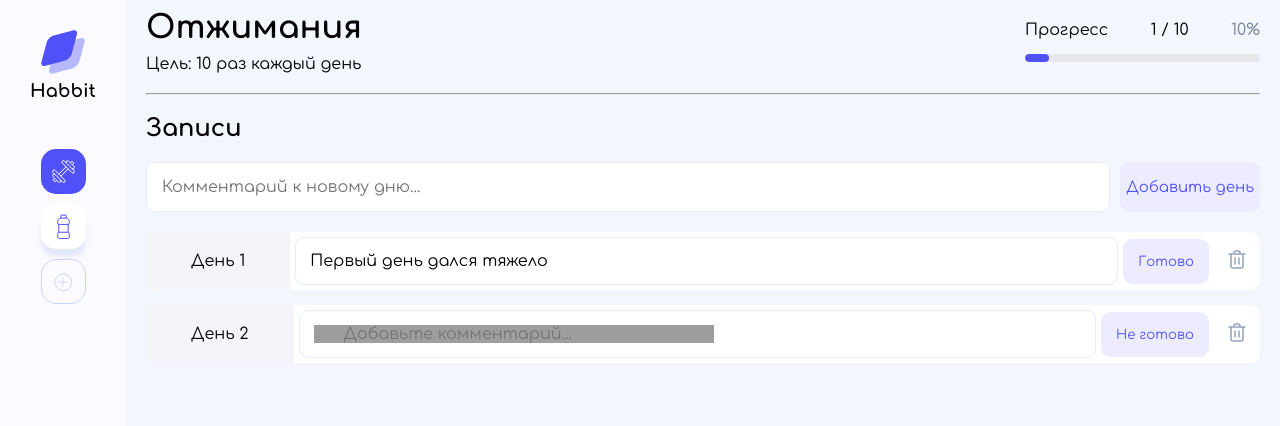
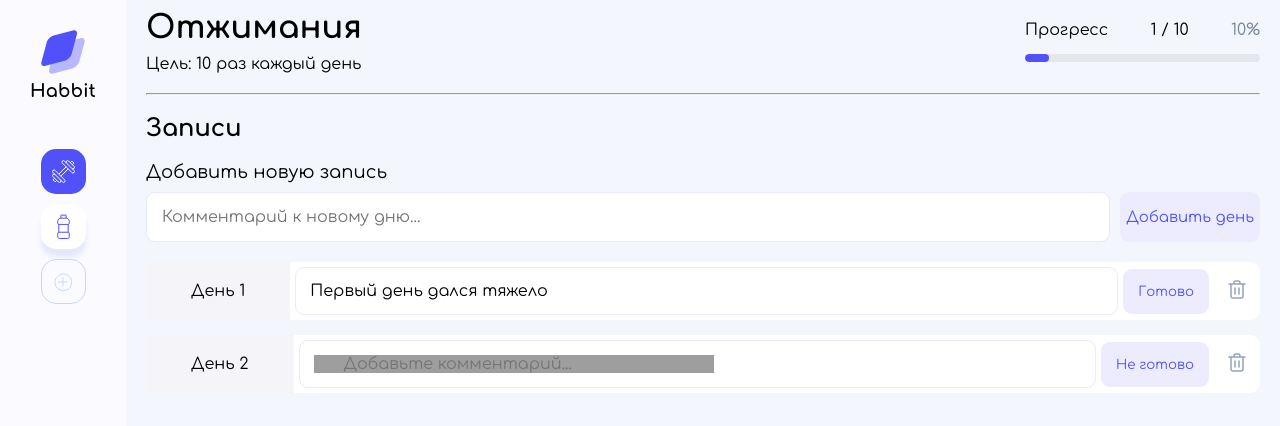
Before and after one commit to DiPirs/Habit-Tracker-App, a React (Vite) app: page / in a window 1280 px wide. Shown: the top 426 px of the page. Built offline with nearby package versions, Linux system fonts and the light colour scheme.

Commit message:
little fix

```diff
--- a/src/App.jsx
+++ b/src/App.jsx
@@ -63,17 +63,12 @@ function App() {
 
   return (
     <div className={style.page}>
-      <div className={style.page_left}>
       <Sidebar
         habits={habits}
         currentHabitId={currentHabitId}
         onHabitClick={setCurrentHabitId}
         onAddClick={() => setIsModalOpen(true)}
       />
-      </div>
-      <div className={style.page_centr}>
-
-      </div>
       <main className={style.main}>
         <Header habit = {currentHabit}/>
         <hr className={style.hr}/>
--- a/src/App.module.scss
+++ b/src/App.module.scss
@@ -1,5 +1,9 @@
 .page {
   display: flex;
+
+  .page_left{
+    font-size: normal;
+  }
 }
 
 .main {
--- a/src/components/TaskList/TaskList.jsx
+++ b/src/components/TaskList/TaskList.jsx
@@ -4,7 +4,7 @@ import styles from "./TaskList.module.scss";
 function TaskList ({ habit, updateTask, deleteTask, addDay }) {
   const [newComment, setNewComment] = useState('');
 
-  if (!habit || !habit.tasks) return <p>Нет данных</p>;
+
 
   const handleAddDay = () => {
     const newTask = {
@@ -17,6 +17,8 @@ function TaskList ({ habit, updateTask, deleteTask, addDay }) {
     setNewComment('');
   };
 
+  if (!habit) return <p>Нет записей. Добавьте их!</p>;
+
   const handleKeyDown = (e) => {
     if (e.key === 'Enter') {
       handleAddDay();
@@ -27,6 +29,10 @@ function TaskList ({ habit, updateTask, deleteTask, addDay }) {
     <div className={styles.taskList}>
       <h2 className={styles.taskList__title}>Записи</h2>
       <div className={styles.taskList__addDay}>
+        <div className={styles.addDay__title}>
+          <span>Добавить новую запись</span>
+        </div>
+        <div className={styles.addDay__container}>
           <input
             className={styles.addDay__commentInput}
             placeholder="Комментарий к новому дню..."
@@ -39,7 +45,8 @@ function TaskList ({ habit, updateTask, deleteTask, addDay }) {
             Добавить день
           </button>
         </div>
-      {habit.tasks.lenght === 0 ? (
+      </div>
+      {habit.tasks.length === 0 ? (
         <p>Нет записей. Добавьте их!</p>
       ) : (
         <div className={styles.taskList__task}>
--- a/src/components/TaskList/TaskList.module.scss
+++ b/src/components/TaskList/TaskList.module.scss
@@ -88,6 +88,15 @@ $color__text__addDay_button: #5051F9;
 
 .taskList__addDay {
   display: flex;
+  flex-direction: column;
+  gap: 10px;
+
+  .addDay__title > span {
+    font-size: 18px;
+  }
+
+  .addDay__container {
+    display: flex;
     gap: 10px;
 
     .addDay__commentInput {
@@ -104,6 +113,8 @@ $color__text__addDay_button: #5051F9;
         outline-offset: 0px;
       }
     }
+  }
+
 
   .addDay__addButton {
     color: $color__text__addDay_button;
--- a/src/data/habits.jsx
+++ b/src/data/habits.jsx
@@ -25,6 +25,7 @@ export const habitsData = [
     name: 'Питье',
     goal: '2 литра в день',
     icon: 'water',
-    days: 21
+    days: 21,
+    tasks: []
   },
 ];
```
Lines whose indentation alone changed are shown as unchanged.
